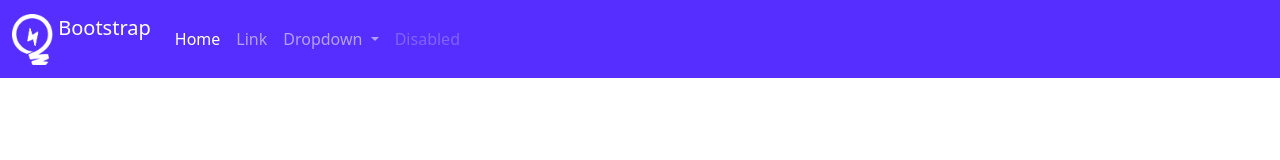
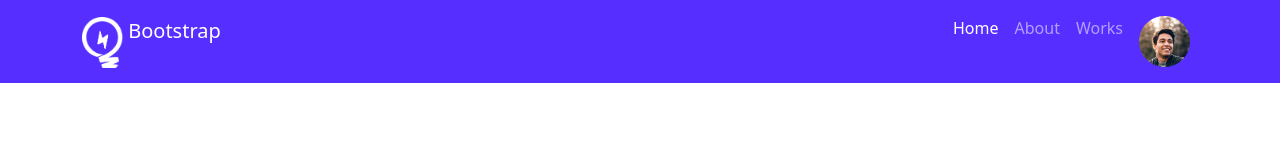
Before and after one commit to jbmakib/leader-board-bootstrap, a plain HTML site: page index.html in a window 1280 px wide. Drawn offline with nearby package versions, Linux system fonts and the light colour scheme.

Commit message:
logo and profile updated

```diff
--- a/index.html
+++ b/index.html
@@ -13,7 +13,7 @@
 <body>
     <header>
         <nav class="navbar navbar-expand-lg navbar-dark" style="background-color: #562EFF;">
-            <div class="container-fluid">
+            <div class="container">
                 <a class="navbar-brand" href="#">
                     <img src="images/icons/logo.png" alt="Our_Logo" width="41" height="51" class="d-inline-block align-text-top"> Bootstrap
                 </a>
@@ -21,28 +21,18 @@
                 <span class="navbar-toggler-icon"></span>
               </button>
                 <div class="collapse navbar-collapse" id="navbarSupportedContent">
-                    <ul class="navbar-nav me-auto mb-2 mb-lg-0">
+                    <ul class="navbar-nav ms-auto mb-2 mb-lg-0">
                         <li class="nav-item">
                             <a class="nav-link active" aria-current="page" href="#">Home</a>
                         </li>
                         <li class="nav-item">
-                            <a class="nav-link" href="#">Link</a>
-                        </li>
-                        <li class="nav-item dropdown">
-                            <a class="nav-link dropdown-toggle" href="#" id="navbarDropdown" role="button" data-bs-toggle="dropdown" aria-expanded="false">
-                      Dropdown
-                    </a>
-                            <ul class="dropdown-menu" aria-labelledby="navbarDropdown">
-                                <li><a class="dropdown-item" href="#">Action</a></li>
-                                <li><a class="dropdown-item" href="#">Another action</a></li>
-                                <li>
-                                    <hr class="dropdown-divider">
-                                </li>
-                                <li><a class="dropdown-item" href="#">Something else here</a></li>
-                            </ul>
+                            <a class="nav-link" href="#">About</a>
                         </li>
                         <li class="nav-item">
-                            <a class="nav-link disabled" href="#" tabindex="-1" aria-disabled="true">Disabled</a>
+                            <a class="nav-link" href="#">Works</a>
+                        </li>
+                        <li class="nav-item">
+                            <a class="nav-link" href="#"><img src="images/icons/profile.png" width="51" height="51" alt=""></a>
                         </li>
                     </ul>
                 </div>
```
